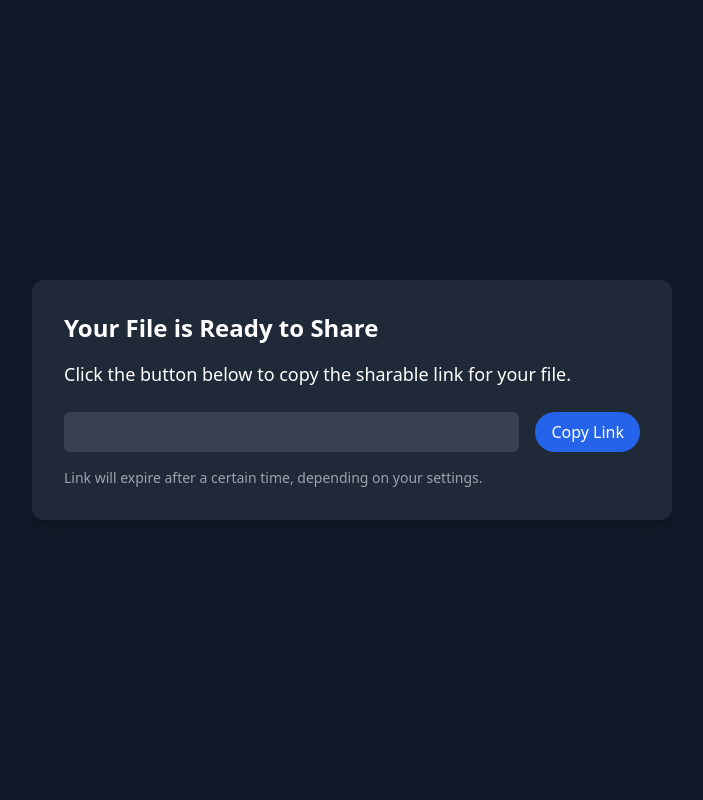
After one commit to AshKumar0807/File-Nest, a Flask app: template templates/share_file.html in a window 1280 px wide. The commit adds this page. Shown: the whole page, without its empty margins (288-991 px from the left). Run offline with Flask 3, Linux system fonts and the light colour scheme; the template is opened without the code that fills it, so the values that code supplies are empty; some libraries are stand-ins or nearby versions.

Commit message:
Added share element and some minor fixes

```diff
--- a/app.py
+++ b/app.py
@@ -19,7 +19,7 @@ login_manager = LoginManager()
 login_manager.init_app(app)
 
 #allowed_extensions
-ALLOWED_EXTENSIONS = {'png', 'jpg', 'jpeg', 'gif', 'txt', 'pdf', 'doc', 'docx', 'zip', 'mp4', 'tsx', 'csv', 'xlsx', 'pptx', 'ppt', 'html', 'css', 'js', 'py', 'java', 'c', 'cpp', 'php', 'sql', 'json', 'xml', 'yaml', 'yml', 'md', 'log', 'sh', 'bat', 'ps1', 'psm1', 'psd1', 'ps1xml', 'pssc', 'reg'}
+ALLOWED_EXTENSIONS = {'png', 'jpg', 'jpeg', 'gif', 'txt', 'pdf', 'doc', 'docx', 'zip', 'mp3' ,'mp4', 'tsx', 'csv', 'xlsx', 'pptx', 'ppt', 'html', 'css', 'js', 'py', 'java', 'c', 'cpp', 'php', 'sql', 'json', 'xml', 'yaml', 'yml', 'md', 'log', 'sh', 'bat', 'ps1', 'psm1', 'psd1', 'ps1xml', 'pssc', 'reg'}
 
 def allowed_file(filename):
     return '.' in filename and filename.rsplit('.', 1)[1].lower() in ALLOWED_EXTENSIONS
@@ -124,7 +124,7 @@ def profile():
 @login_required
 def logout():
     logout_user()
-    return redirect(url_for('dashboard'))
+    return redirect(url_for('index'))
 
 @app.route('/folder/create/<int:parent_folder_id>', methods=['GET', 'POST'])
 @login_required
@@ -272,7 +272,7 @@ def share_file(file_id):
         return 'File not found', 404
 
     if request.method == 'GET':
-        #token_Generation
+        #generate_share_link
         token = str(uuid.uuid4())
         new_share = Share(file_id=file.id, token=token, user_id=current_user.id)
         db.session.add(new_share)
@@ -280,7 +280,7 @@ def share_file(file_id):
 
         shareable_link = url_for('shared_file', token=token, _external=True)
 
-        return jsonify({'token': token, 'link': shareable_link})
+        return render_template('share_file.html', link=shareable_link)
 
 @app.route('/shared/<token>')
 def shared_file(token):
--- a/templates/login.html
+++ b/templates/login.html
@@ -33,7 +33,7 @@
 
             <button type="submit"
                 class="w-full bg-blue-500 hover:bg-blue-600 text-white font-medium p-3 rounded-lg transition-colors flex items-center justify-center space-x-2">
-                <svg class="w-5 h-5 text-blue-500" xmlns="http://www.w3.org/2000/svg" fill="none" viewBox="0 0 24 24"
+                <svg class="w-5 h-5 text-white-500" xmlns="http://www.w3.org/2000/svg" fill="none" viewBox="0 0 24 24"
                     stroke="currentColor">
                     <path stroke-linecap="round" stroke-linejoin="round" stroke-width="2" d="M3 7l6 6-6 6m6-6h13" />
                 </svg>
--- a/templates/register.html
+++ b/templates/register.html
@@ -34,7 +34,7 @@
 
             <button type="submit"
                 class="w-full bg-blue-500 hover:bg-blue-600 text-white font-medium p-3 rounded-lg transition-colors flex items-center justify-center space-x-2">
-                <svg class="w-5 h-5 text-blue-500" xmlns="http://www.w3.org/2000/svg" fill="none" viewBox="0 0 24 24"
+                <svg class="w-5 h-5 text-white-500" xmlns="http://www.w3.org/2000/svg" fill="none" viewBox="0 0 24 24"
                     stroke="currentColor">
                     <path stroke-linecap="round" stroke-linejoin="round" stroke-width="2" d="M3 7l6 6-6 6m6-6h13" />
                 </svg>
--- /dev/null
+++ b/templates/share_file.html
@@ -0,0 +1,55 @@
+<!DOCTYPE html>
+<html lang="en">
+
+<head>
+    <meta charset="UTF-8">
+    <meta name="viewport" content="width=device-width, initial-scale=1.0">
+    <link rel="icon" href="/static/assets/favicon.png" type="image/jpg">
+    <title>Share File</title>
+    <script src="https://cdn.tailwindcss.com"></script>
+</head>
+
+<body class="bg-gray-900 text-white flex justify-center items-center min-h-screen">
+
+    <div class="bg-gray-800 p-8 rounded-xl shadow-lg w-1/2">
+        <h1 class="text-2xl font-bold mb-4">Your File is Ready to Share</h1>
+        <p class="text-lg mb-6">Click the button below to copy the sharable link for your file.</p>
+
+        <div class="flex items-center gap-4">
+            <input type="text" value="{{ link }}" readonly class="bg-gray-700 text-white p-2 rounded-md flex-1">
+            <button onclick="copyLink()"
+                class="bg-blue-600 text-white py-2 px-4 rounded-full hover:bg-blue-700 transition duration-300">Copy
+                Link</button>
+        </div>
+
+        <p class="mt-4 text-sm text-gray-400">Link will expire after a certain time, depending on your settings.</p>
+    </div>
+
+    <!--Popup_Toast-->
+    <div id="toast"
+        class="fixed bottom-4 right-4 bg-green-600 text-white py-2 px-4 rounded-md opacity-0 transition-opacity duration-300 pointer-events-none">
+        Link copied to clipboard!
+    </div>
+
+    <script>
+        function copyLink() {
+            const link = document.querySelector('input');
+            link.select();
+            document.execCommand('copy');
+
+            //show_toast
+            const toast = document.getElementById('toast');
+            toast.classList.remove('opacity-0');
+            toast.classList.add('opacity-100');
+
+            //hide_toast
+            setTimeout(() => {
+                toast.classList.remove('opacity-100');
+                toast.classList.add('opacity-0');
+            }, 2000);
+        }
+    </script>
+
+</body>
+
+</html>
--- a/templates/view_folder.html
+++ b/templates/view_folder.html
@@ -30,7 +30,7 @@
         <input type="file" name="file" required
             class="px-4 py-2 bg-gray-700 text-white rounded-lg focus:outline-none focus:ring-2 focus:ring-blue-500">
         <button type="submit"
-            class="w-full py-2 bg-blue-500 hover:bg-blue-600 rounded-lg text-white font-semibold transition-colors">
+            class="px-5 py-2 bg-blue-500 hover:bg-blue-600 rounded-lg text-white font-semibold transition-colors">
             Upload
         </button>
     </form>
@@ -69,7 +69,7 @@
                 <a href="{{ url_for('download_file', file_id=file.id) }}"
                     class="text-blue-400 hover:text-blue-500 transition-colors">Preview</a>
                 {% elif file.filename.endswith('.mp4') or file.filename.endswith('.webm') %}
-                <video controls class="w-32 h-32">
+                <video controls class="w-32 h-32 object-cover rounded-md">
                     <source src="{{ url_for('download_file', file_id=file.id) }}" type="video/mp4">
                     Your browser does not support the video tag.
                 </video>
```
Also changed, not shown: templates/profile.html (+7 -0 lines).
